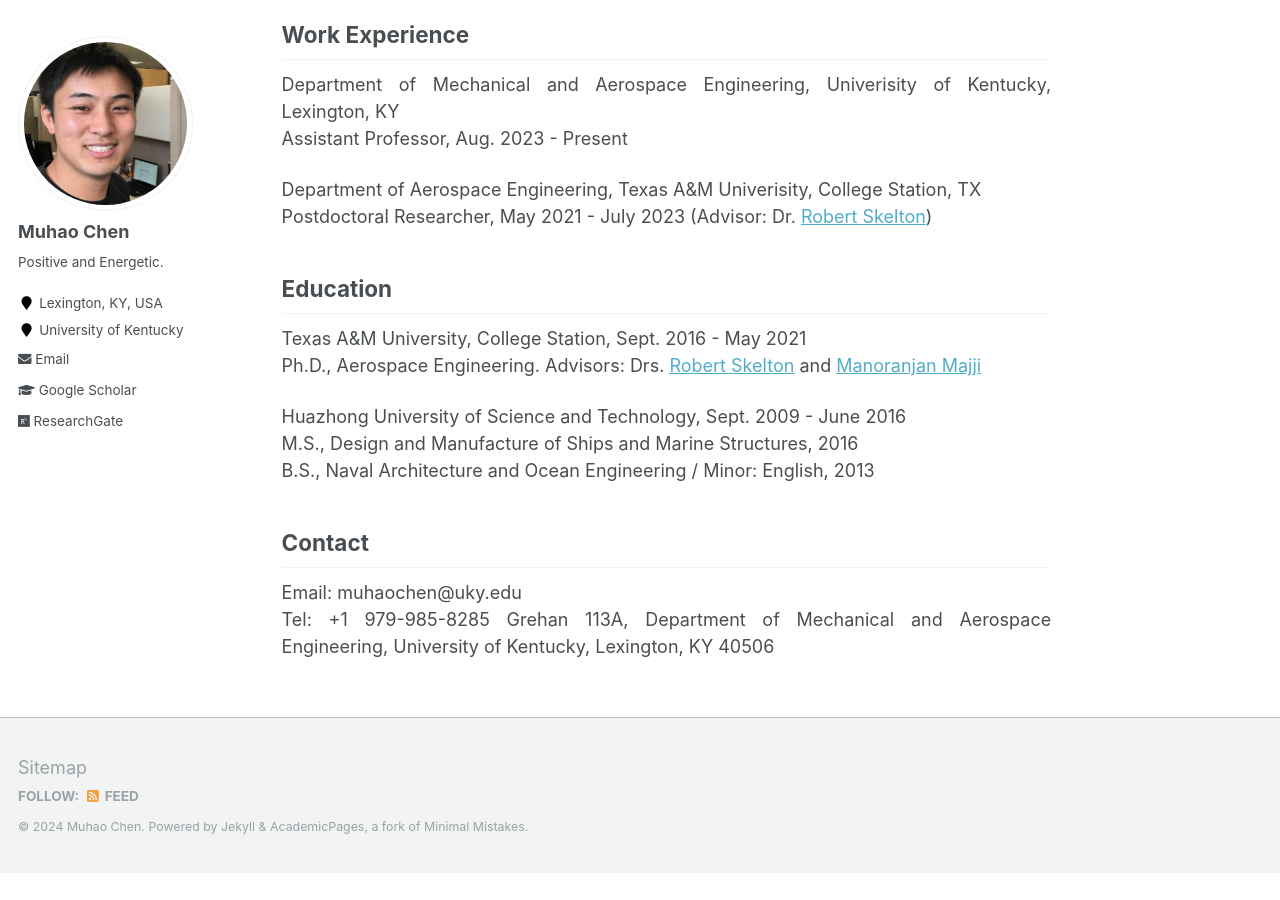
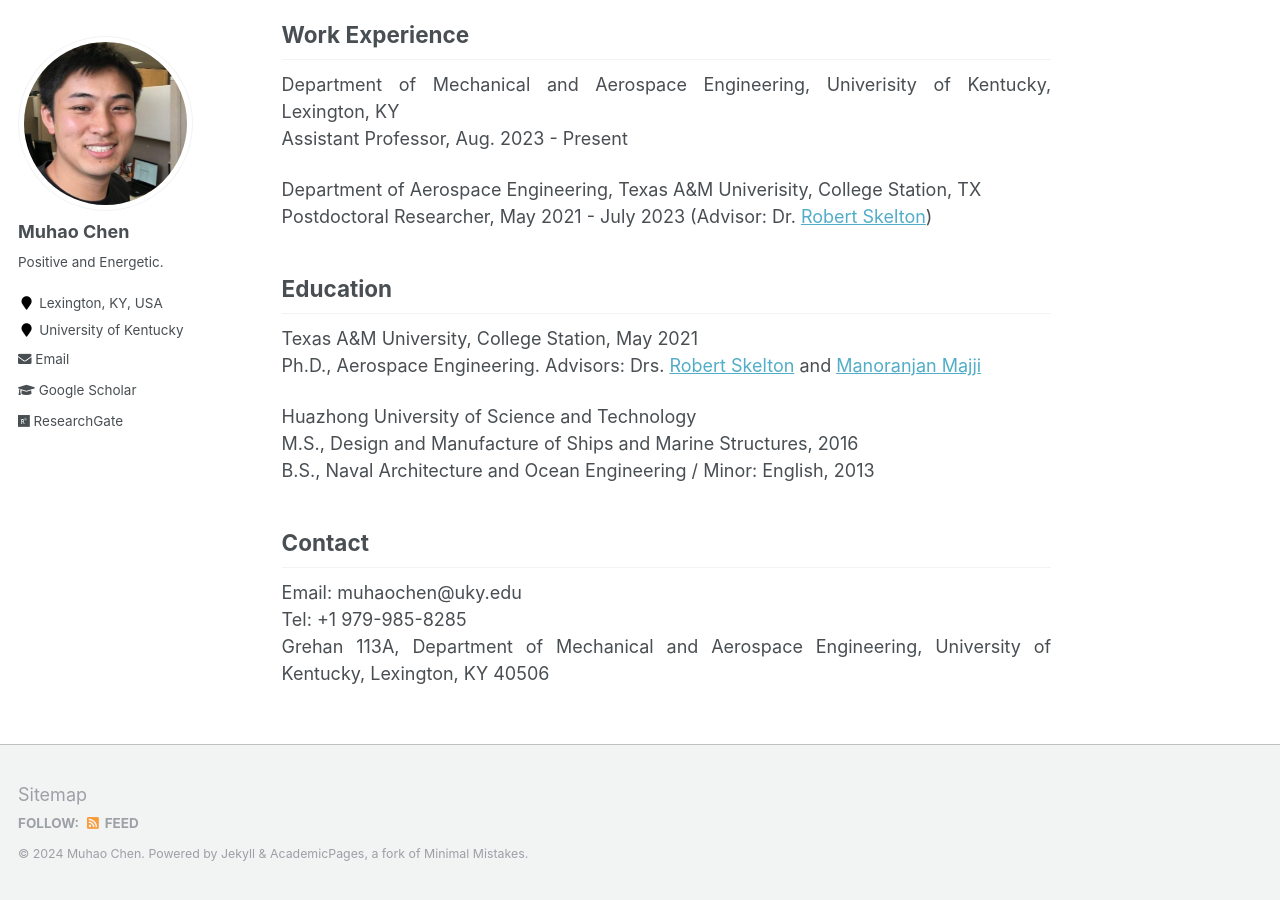
Before and after one commit to Muhao-Chen/muhao-chen.github.io, a Jekyll site: the page built from _pages/about.md, in a window 1280 px wide and 900 px high, scrolled down 637 px. Built offline with Jekyll 4.4.1, drawn with Linux system fonts in a browser that asks for light colours; before the commit the page ends 1510 px from its top, so only the background shows below that.

Commit message:
Update about.md

```diff
--- a/_pages/about.md
+++ b/_pages/about.md
@@ -60,10 +60,10 @@ Assistant Application Engineer, July 2013 - Jan. 2015 -->
  <!-- Considering add useful links for learning, orgnizations -->
 
 ## Education
-Texas A&M University, College Station, Sept. 2016 - May 2021
+Texas A&M University, College Station, May 2021
 Ph.D., Aerospace Engineering. Advisors: Drs. [Robert Skelton](https://bobskelton.github.io/) and [Manoranjan Majji](https://engineering.tamu.edu/aerospace/profiles/majji-manoranjan.html)
 
-Huazhong University of Science and Technology, Sept. 2009 - June 2016
+Huazhong University of Science and Technology
 M.S., Design and Manufacture of Ships and Marine Structures, 2016
 B.S., Naval Architecture and Ocean Engineering / Minor: English, 2013
 
```
